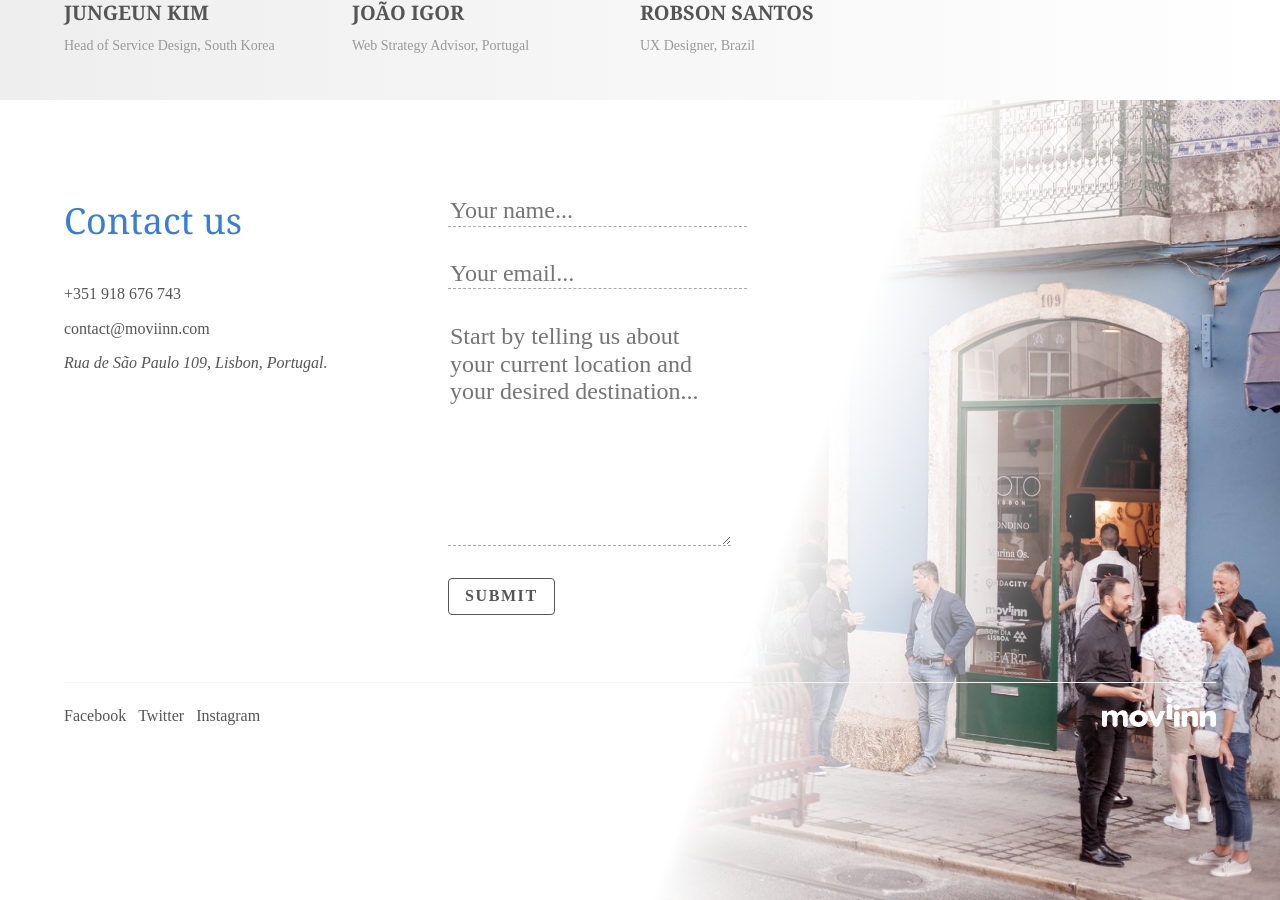
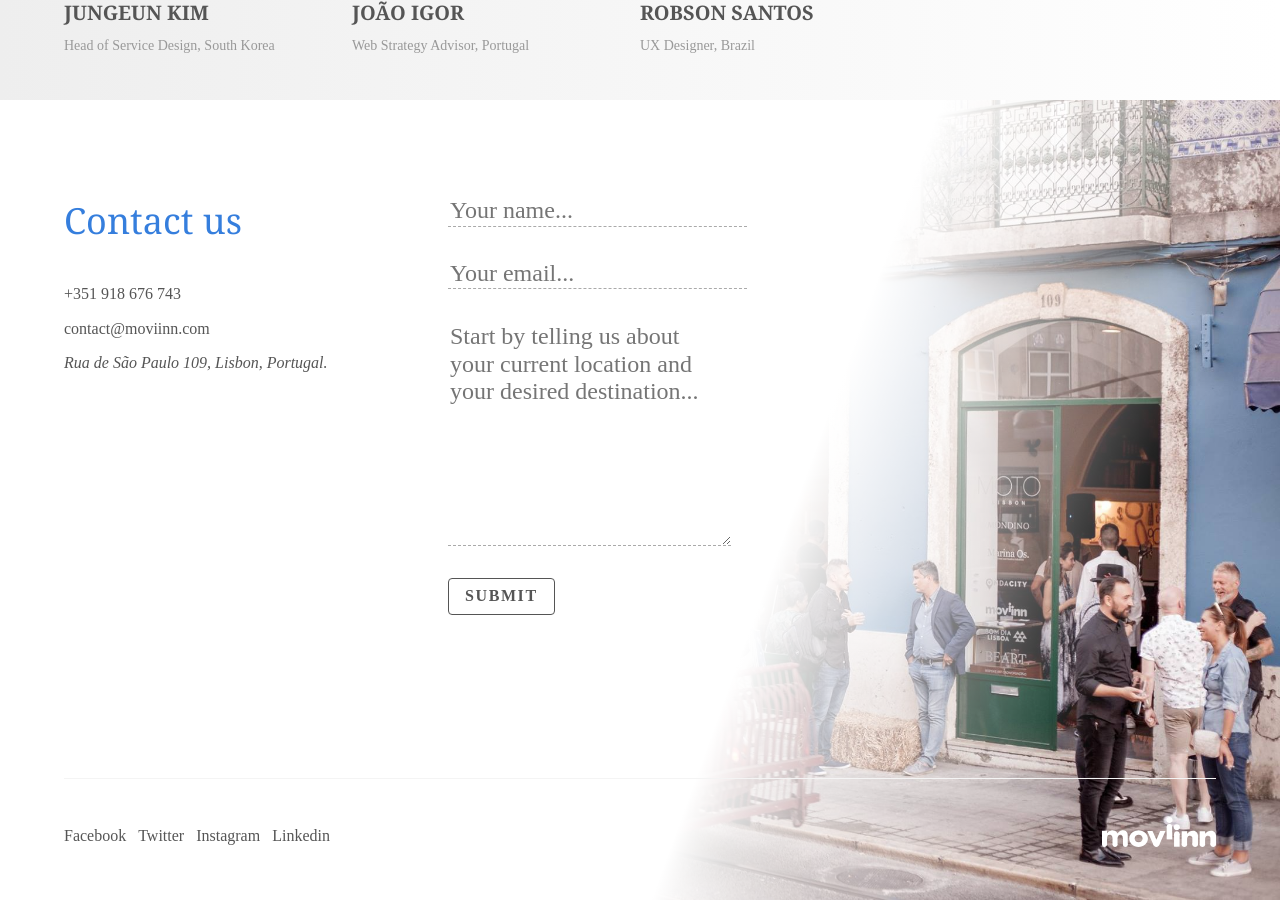
Before and after one commit to Moviinn/moviinn.github.io, a Jekyll site: the page built from index.md, in a window 1280 px wide and 900 px high, scrolled down 4129 px. Built offline with Jekyll 4.4.1, drawn with Linux system fonts in a browser that asks for light colours; nearby versions of some CDN libraries.

Commit message:
Updated footer.

```diff
--- a/_includes/footer.html
+++ b/_includes/footer.html
@@ -1,19 +1,22 @@
 <footer class="cf">
 
-  <div class="w-90 center pv2 mt4 bt b--near-white">
+  <div class="w-90 center pv4 mt6 bt b--near-white">
 
     <ul class="list pl0">
       <li class="di fr mid-gray fw6 white">
         <img src="/assets/logo-white.svg" alt="MOVIINN" class="logo" />
       </li>
       <li class="di">
-        <a class="link dim mid-gray" href="#facebook">Facebook</a>
+        <a class="link dim mid-gray" href="https://facebook.com/moviinn">Facebook</a>
       </li>
       <li class="di pl2">
-        <a class="link dim mid-gray" href="#twitter">Twitter</a>
+        <a class="link dim mid-gray" href="https://twitter.com/moviinn">Twitter</a>
       </li>
       <li class="di pl2">
-        <a class="link dim mid-gray" href="#instagram">Instagram</a>
+        <a class="link dim mid-gray" href="https://www.instagram.com/moviinn/">Instagram</a>
+      </li>
+      <li class="di pl2">
+        <a class="link dim mid-gray" href="https://www.linkedin.com/company/moviinn">Linkedin</a>
       </li>
     </ul>
 
```
